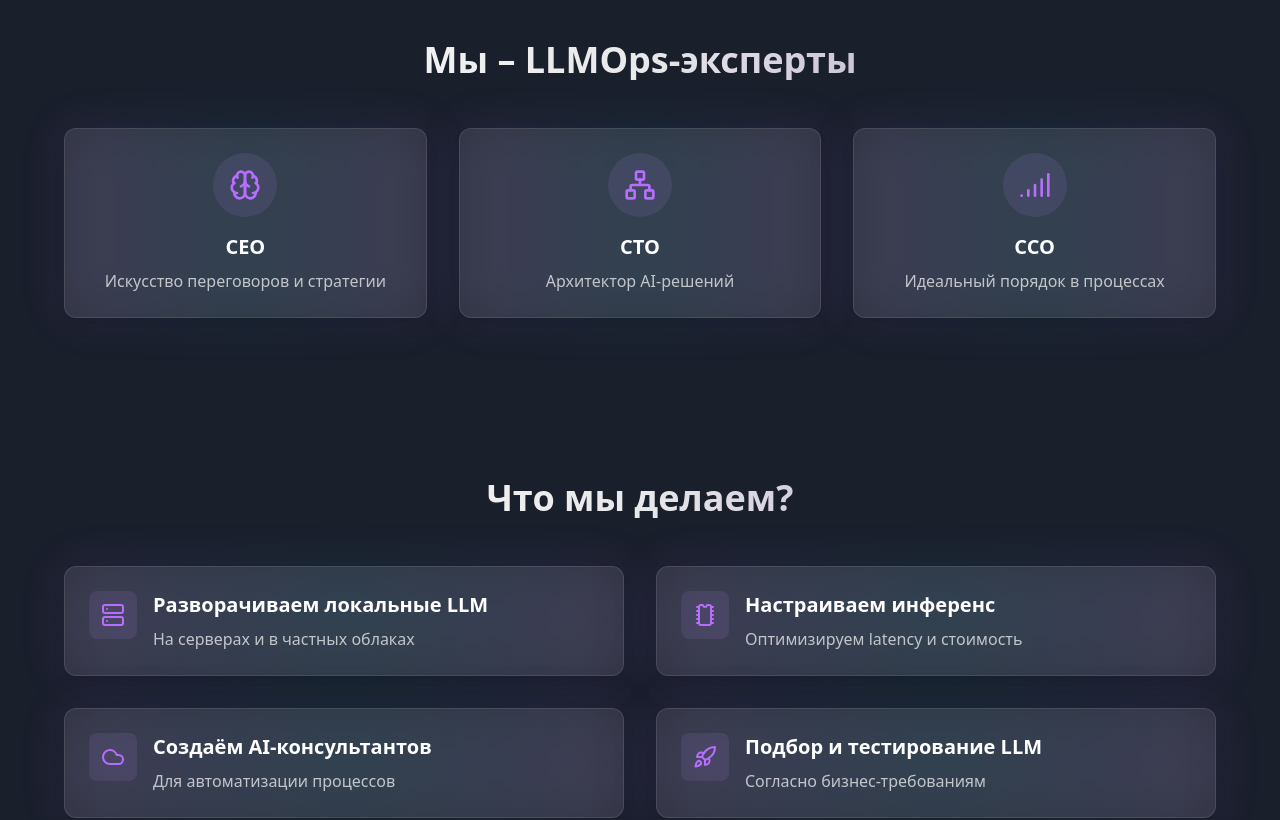
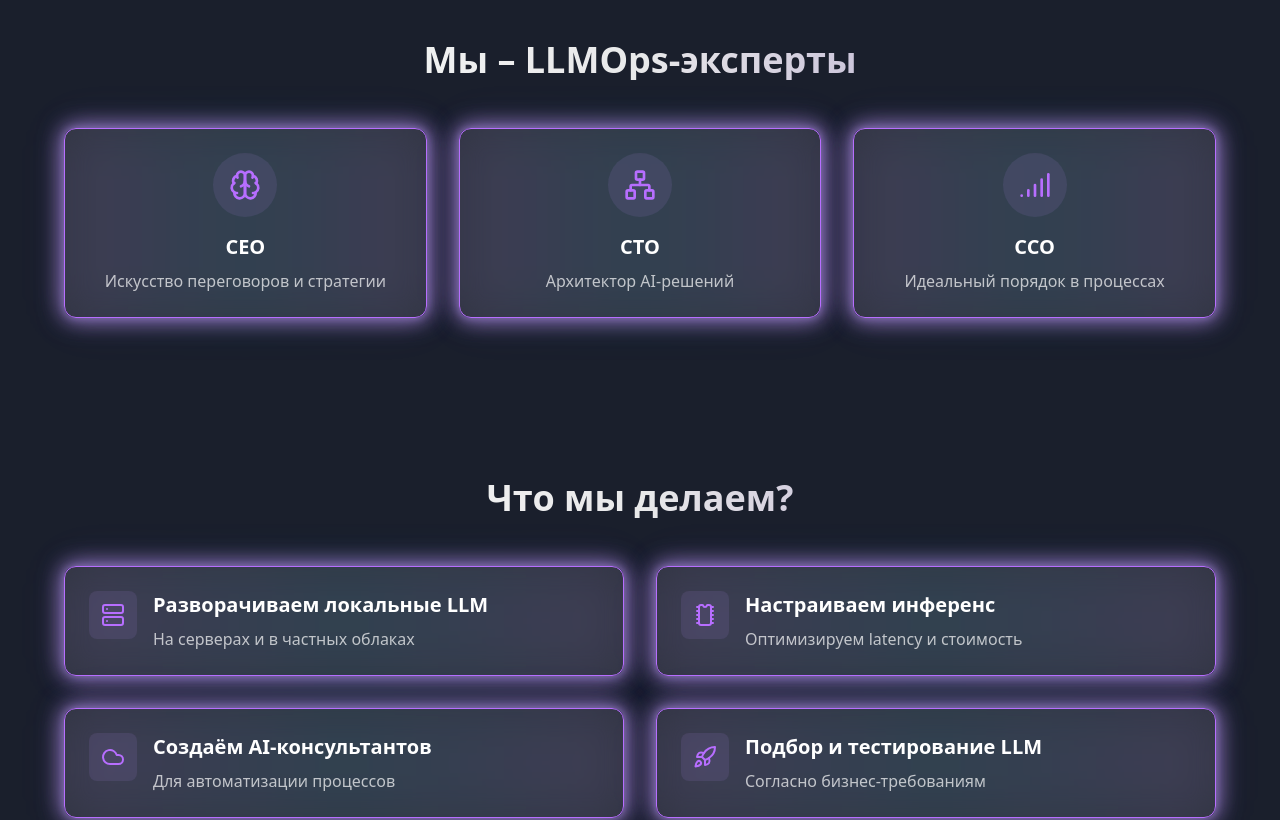
Before and after one commit to vionaaru/mystic-ai-landing, a React (Vite) app: page / in a window 1280 px wide. Shown: the part 840-1660 px from the top of the page. Built offline with nearby package versions, Linux system fonts and the light colour scheme.

Commit message:
Improve component borders
Update `TeamSection` and `ServicesGrid` components to use the same border effect as the AI chat consultant component.

```diff
--- a/src/components/ServicesGrid.tsx
+++ b/src/components/ServicesGrid.tsx
@@ -40,7 +40,7 @@ const ServicesGrid = () => {
                 className="relative group cursor-pointer"
               >
                 <div className="absolute inset-0 bg-gradient-to-r from-neon-purple/20 via-neon-blue/20 to-neon-purple/20 rounded-xl blur-xl opacity-50 group-hover:opacity-75 transition-opacity duration-300" />
-                <div className="glass-panel rounded-xl p-6 transition-all duration-300 hover:scale-105 border border-white/10 group-hover:border-neon-purple/50 relative bg-black/40 backdrop-blur-sm">
+                <div className="glass-panel rounded-xl p-6 transition-all duration-300 hover:scale-105 neon-border relative bg-black/40 backdrop-blur-sm animate-glow-pulse">
                   <div className="flex items-start">
                     <div className="w-12 h-12 rounded-lg flex items-center justify-center bg-accent/20 group-hover:animate-glow-pulse mr-4">
                       <Icon className="w-6 h-6 text-neon-purple" />
--- a/src/components/TeamSection.tsx
+++ b/src/components/TeamSection.tsx
@@ -35,7 +35,7 @@ const TeamSection = () => {
                 className="relative group cursor-pointer"
               >
                 <div className="absolute inset-0 bg-gradient-to-r from-neon-purple/20 via-neon-blue/20 to-neon-purple/20 rounded-xl blur-xl opacity-50 group-hover:opacity-75 transition-opacity duration-300" />
-                <div className="glass-panel rounded-xl p-6 transition-all duration-300 hover:scale-105 border border-white/10 group-hover:border-neon-purple/50 relative bg-black/40 backdrop-blur-sm">
+                <div className="glass-panel rounded-xl p-6 transition-all duration-300 hover:scale-105 neon-border relative bg-black/40 backdrop-blur-sm animate-glow-pulse">
                   <div className="flex flex-col items-center text-center">
                     <div className="w-16 h-16 rounded-full flex items-center justify-center bg-accent/20 mb-4 group-hover:animate-glow-pulse">
                       <Icon className="w-8 h-8 text-neon-purple" />
```
